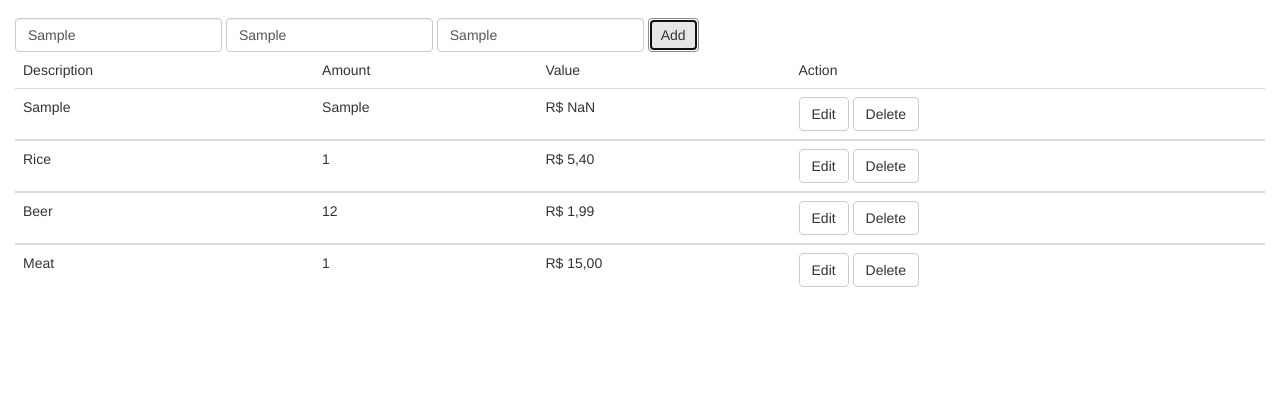
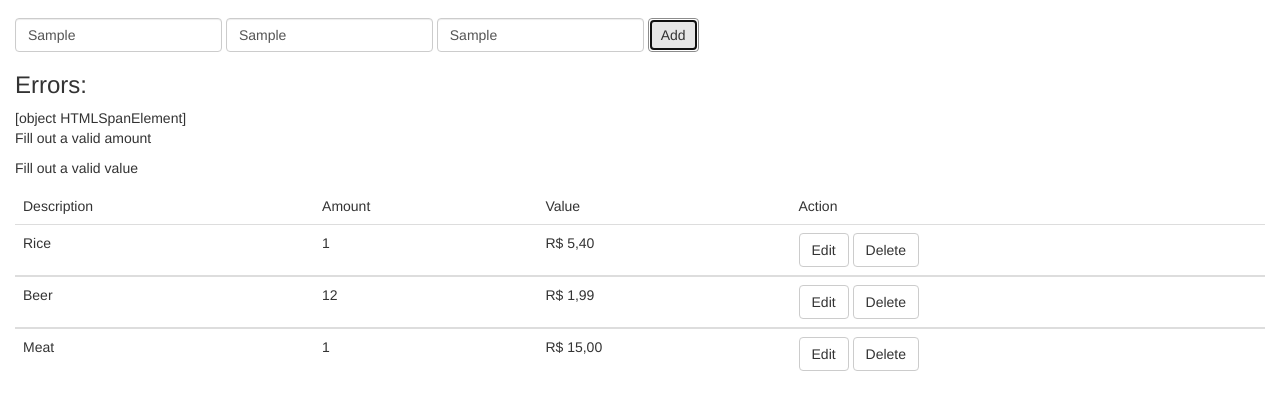
Before and after one commit to cmpereirasi/JavaScript_Avancado_SchoolOfNet, a plain HTML site: page JavaScript_Avancado_SchoolOfNet/index.html in a window 1280 px wide. Both pictures are taken after typing "Sample", "Sample", "Sample" into the empty fields and a click on the button "Add". Shown: the part 54-464 px from the top of the page. Drawn offline with Linux system fonts and the light colour scheme.

Commit message:
function validation

```diff
--- a/JavaScript_Avancado_SchoolOfNet/index.html
+++ b/JavaScript_Avancado_SchoolOfNet/index.html
@@ -32,6 +32,7 @@
                 <button id="btnAdd"onclick="addData();" class="btn btn-default">Add</button>
             </div>
         </div>
+        <span id="errors"></span>
         <table id="listTable" class="table">
 
         </table>
--- a/JavaScript_Avancado_SchoolOfNet/js/main.js
+++ b/JavaScript_Avancado_SchoolOfNet/js/main.js
@@ -14,7 +14,7 @@ function getTotal(list){
 function setList(list){
 	var table = '<thead><tr><td>Description</td><td>Amount</td><td>Value</td><td>Action</td></tr></thead><tbody>';
 	for(var key in list){
-		table += '<tr><td>'+formatDesc(list[key].desc)+'</td><td>'+list[key].amount+'</td><td>'+formatValue(list[key].value)+'</td><td><button class="btn btn-default" onclick="setUpdate('+key+');">Edit</button> <button class="btn btn-default" onclick="deleteData('+key+');">Delete</button></td></tr>';
+		table += '<tr><td>'+formatDesc(list[key].desc)+'</td><td>'+formatAmount(list[key].amount)+'</td><td>'+formatValue(list[key].value)+'</td><td><button class="btn btn-default" onclick="setUpdate('+key+');">Edit</button> <button class="btn btn-default" onclick="deleteData('+key+');">Delete</button></td></tr>';
 		table +='</tbody>';
 		document.getElementById("listTable").innerHTML = table;
 	}
@@ -31,8 +31,15 @@ function formatValue(value){
 	str = "R$ " + str;
 	return str;
 }
+
+function formatAmount(amount){
+	return parseInt(amount);
+}
 // Preparando para atualizar registros
 function addData(){
+	if(!validation()){
+		return;
+	}
 	var desc = document.getElementById("desc").value;
 	var amount = document.getElementById("amount").value;
 	var value = document.getElementById("value").value;
@@ -62,6 +69,9 @@ function resetForm(){
 }
 
 function updateDate(){
+	if(!validation()){
+		return;
+	}
 	var id = document.getElementById("idUpdate").value;
 	var desc = document.getElementById("desc").value;
 	var amount = document.getElementById("amount").value;
@@ -88,5 +98,33 @@ function deleteData(id){
 	}
 }
 
+function validation(){
+	var desc = document.getElementById("desc").value;
+	var amount = document.getElementById("amount").value;
+	var value = document.getElementById("value").value;
+
+	if (desc === "") {
+		errors += '<p>Fill out description</p>';
+	}
+	if (amount === "") {
+		errors += '<p>Fill out a quantity</p>';
+	}else if(amount != parseInt(amount)){
+		errors += '<p>Fill out a valid amount</p>';
+	}
+	if (value === "") {
+		errors += '<p>Fill out a value</p>';
+	}else if(value != parseFloat(value)){
+		errors += '<p>Fill out a valid value</p>';
+	}
+
+	if(errors != ""){
+		document.getElementById("errors").innerHTML = "<h3>Errors:</h3>"+ errors;
+		return 0;
+	}else{
+		return 1;
+	}
+}
+
+
 setList(list)
 console.log(getTotal(list));
```
